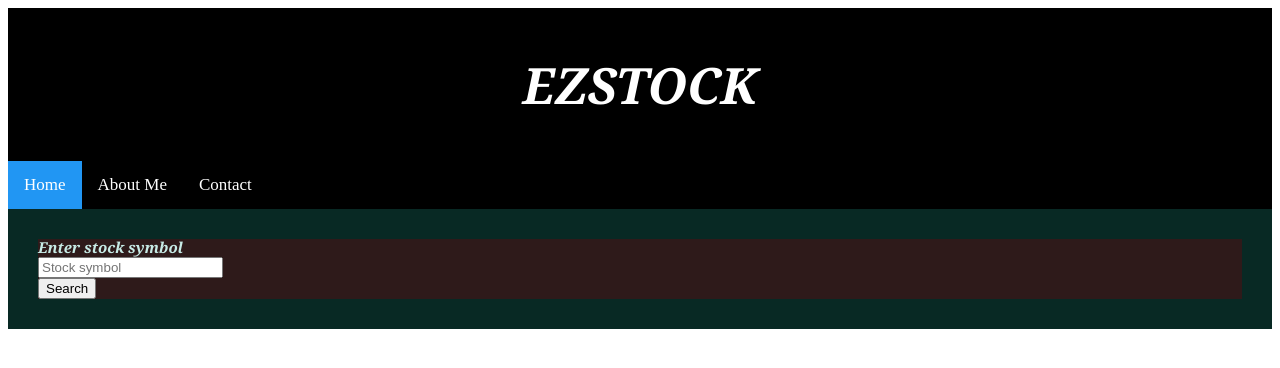
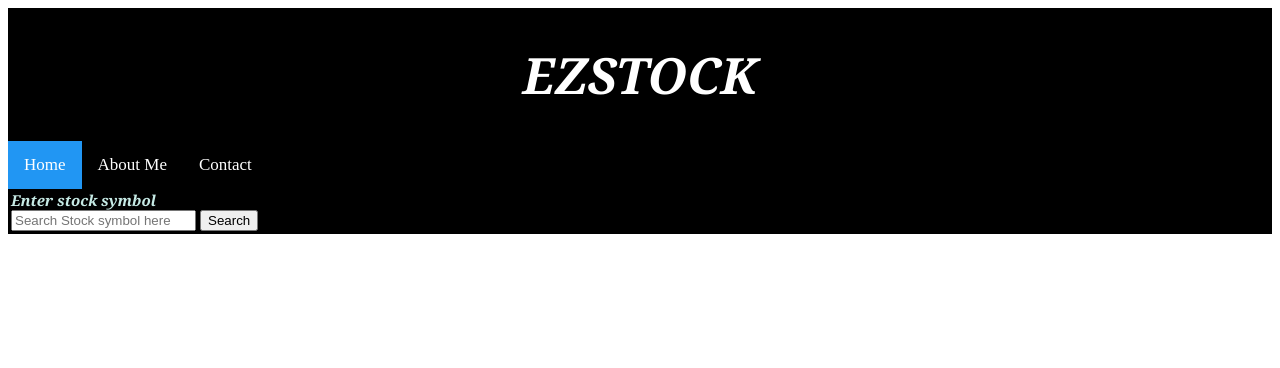
Before and after one commit to jrt-cmx/Project-Stock-prediction, a Flask app: page / in a window 1280 px wide. Shown: the top 368 px of the page. Run offline with Flask 2, Linux system fonts and the light colour scheme.

Commit message:
Display  update
main

```diff
--- a/flaskr/display.py
+++ b/flaskr/display.py
@@ -1,8 +1,20 @@
 from flask import Blueprint, request, render_template
+
 
 display = Blueprint('display', __name__)
 
 
 @display.route("/")
-def home():
+def displayHome():
   return render_template('home.html')
+
+
+def displayStock():
+  return 'hi'
+
+def search ():
+  # Get search symbol
+  search_symbol = request.form.get('search_symbol')
+
+
+  return displayStock(search_symbol)
--- a/flaskr/static/css/style.css
+++ b/flaskr/static/css/style.css
@@ -1,7 +1,7 @@
 .product{
     text-align: center;
     color:#ffffff;
-    padding: 10px 20px 10px 20px;
+    padding: 0px 20px 0px 20px;
     font-size: 6vw;
     font: italic bold 50px/50px Georgia, serif;
    }
--- a/flaskr/templates/home.html
+++ b/flaskr/templates/home.html
@@ -7,13 +7,12 @@
 {% endblock %}
 
 {% block content %}
-<div style="border-style:solid;border-color:#082924;border-width: 30px 30px 30px 30px;background-color:#2e1a1a;">
+<div style="border-style:solid;background-color:#000000;">
     <form method="post" class="d-flex" role="search">
         <div class="container row">
             <label style="text-align:right;color:#c7ebe6;font: italic bold 15px/15px Georgia, serif;"  for="searchSymbol" class="col-sm-2 col-form-label">Enter stock symbol</label>
             <div class="col-sm-10">
-              <input class="form-control" type="search" name="search_symbol" id="search_symbol" placeholder="Stock symbol" aria-label="Search">
-              <span id="search_error" class="text-danger">{{ search_error }}</span><br>
+              <input class="form-control" type="search" name="search_symbol" id="search_symbol" placeholder="Search Stock symbol here" aria-label="Search">
               <button class="btn btn-outline-success" type="submit">Search</button>
             </div>
         </div>
--- a/flaskr/templates/navbar.html
+++ b/flaskr/templates/navbar.html
@@ -1,7 +1,7 @@
 <!-- As a link -->
 <div class="topnav">
-    <h2 class="product" href="{{ url_for('.home') }}">EZSTOCK</h2>
-    <a class="active" href="{{ url_for('.home') }}">Home</a>
+    <h2 class="product" href="{{ url_for('.displayHome') }}">EZSTOCK</h2>
+    <a class="active" href="{{ url_for('.displayHome') }}">Home</a>
     <a href= "https://www.linkedin.com/in/junior-tantono/">About Me</a>
     <a href="mailto:juniortantono.jrtcmx@gmail.com">Contact</a>
 </div>
```
